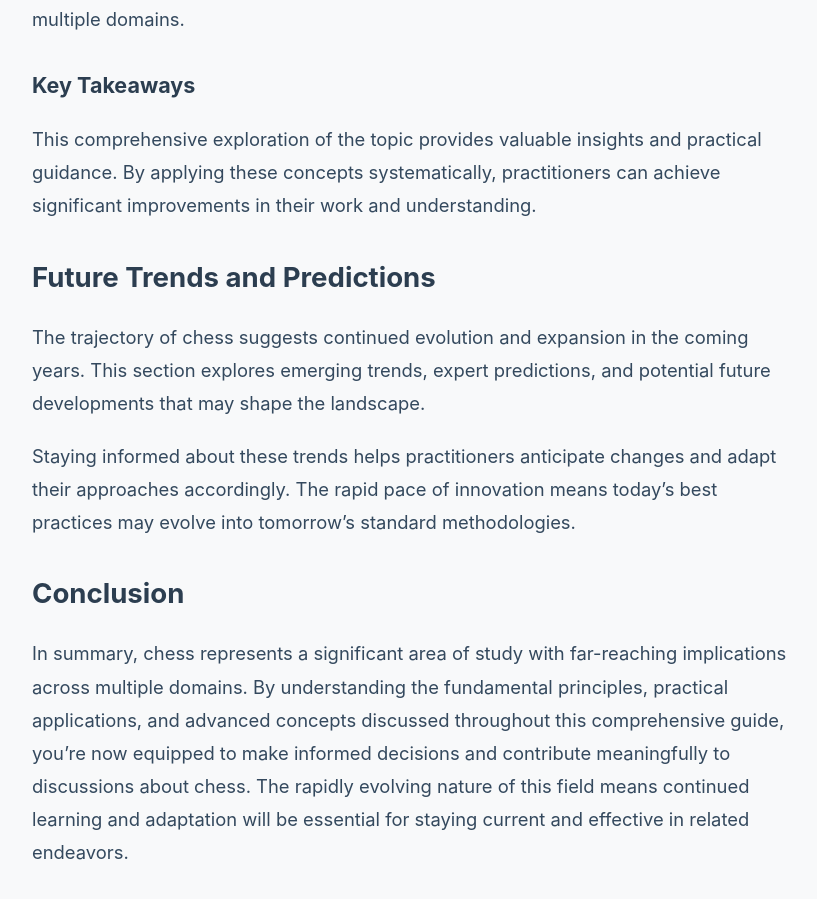
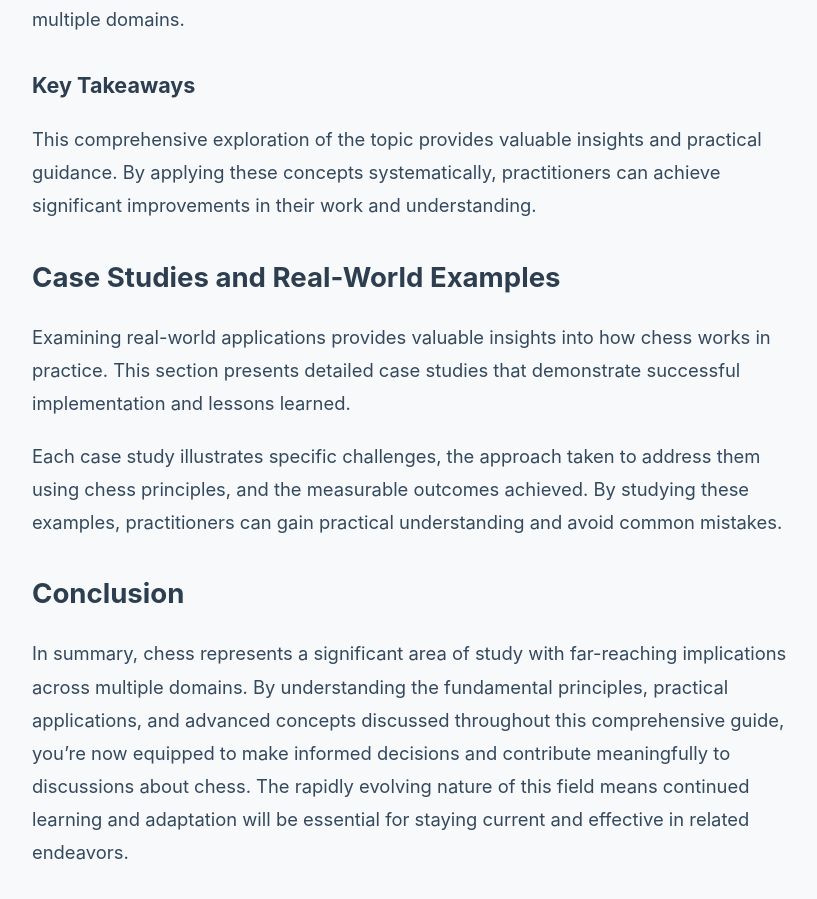
Before and after one commit to Koh84/ai_daily_news, a Jekyll site: the page built from _articles/2026-05-08-chess.md, in a window 1280 px wide and 900 px high, scrolled down 9185 px. Shown: the whole window, without its empty margins (228-1045 px from the left). Built offline with Jekyll 4.4.1, drawn with Linux system fonts in a browser that asks for light colours.

```diff
--- a/_articles/2026-05-08-chess.md
+++ b/_articles/2026-05-08-chess.md
@@ -178,11 +178,11 @@
 
 This comprehensive exploration of the topic provides valuable insights and practical guidance. By applying these concepts systematically, practitioners can achieve significant improvements in their work and understanding.
 
-## Future Trends and Predictions
+## Case Studies and Real-World Examples
 
-The trajectory of chess suggests continued evolution and expansion in the coming years. This section explores emerging trends, expert predictions, and potential future developments that may shape the landscape.
+Examining real-world applications provides valuable insights into how chess works in practice. This section presents detailed case studies that demonstrate successful implementation and lessons learned.
 
-Staying informed about these trends helps practitioners anticipate changes and adapt their approaches accordingly. The rapid pace of innovation means today's best practices may evolve into tomorrow's standard methodologies.
+Each case study illustrates specific challenges, the approach taken to address them using chess principles, and the measurable outcomes achieved. By studying these examples, practitioners can gain practical understanding and avoid common mistakes.
 
 ## Conclusion
 
```
